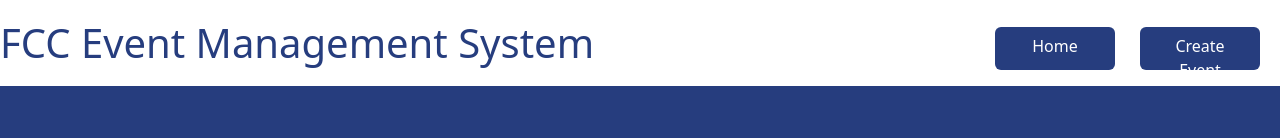
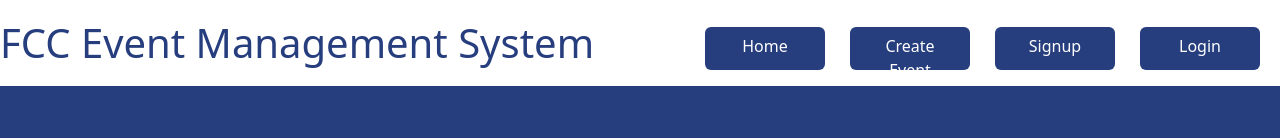
Before and after one commit to muneebdevelops/frontend, a Vue app: page / in a window 1280 px wide. Shown: the top 138 px of the page. Built offline with nearby package versions, Linux system fonts and the light colour scheme; no server answers.

Commit message:
Button show/no show

```diff
--- a/src/components/NavbarComponent.vue
+++ b/src/components/NavbarComponent.vue
@@ -5,9 +5,9 @@
       <div class="navbar-nav ms-auto">
         <router-link class="btn btn-skyblue" to="/">Home</router-link>
         <router-link class="btn btn-skyblue" to="/create">Create Event</router-link>
-        <router-link v-if="is_admin" class="btn btn-skyblue" to="/signup">Signup</router-link>
+        <router-link v-if="!is_authenticated" class="btn btn-skyblue" to="/signup">Signup</router-link>
         <router-link v-if="is_admin" class="btn btn-skyblue" to="/admin">Admin</router-link>
-        <router-link v-if="!is_authenticated&&loggedin" class="btn btn-skyblue" to="/login">Login</router-link>
+        <router-link v-if="!is_authenticated&&!loggedin" class="btn btn-skyblue" to="/login">Login</router-link>
 
         <div v-if="is_authenticated" class="user-info">
           <label id="username">welcome, {{ user }} {{ login_reminder }}</label>
```
